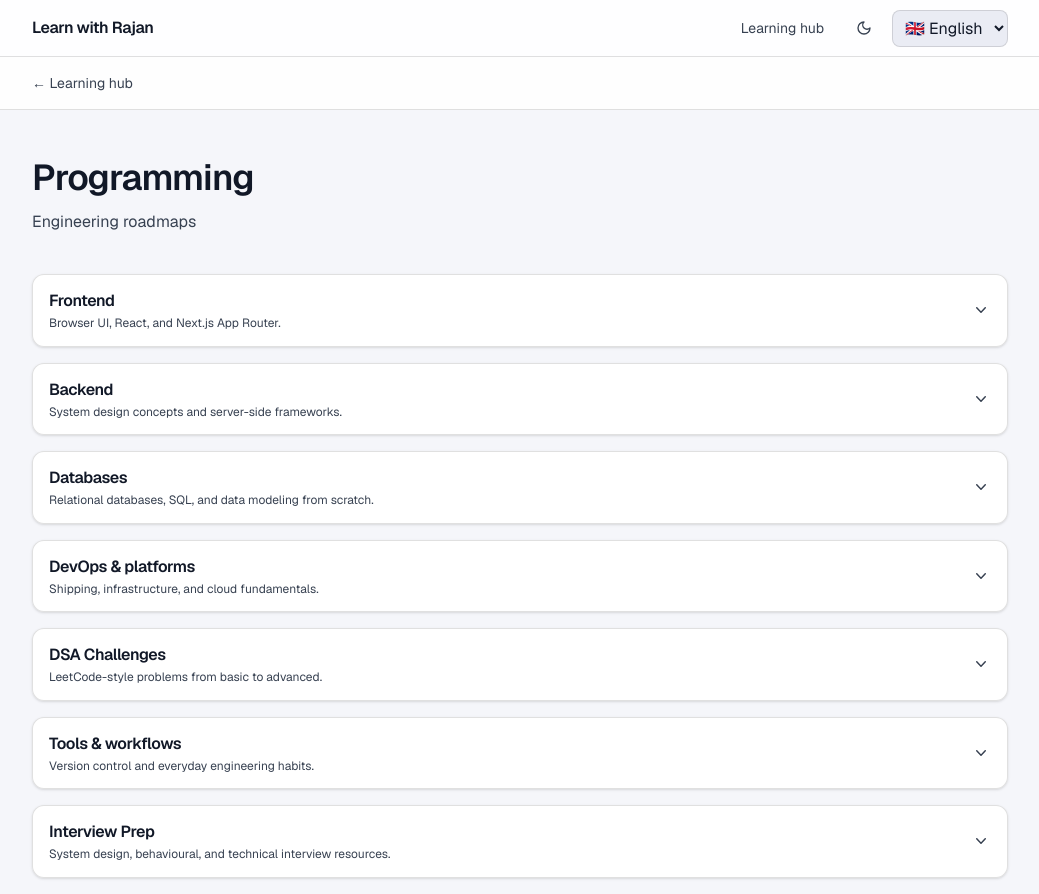
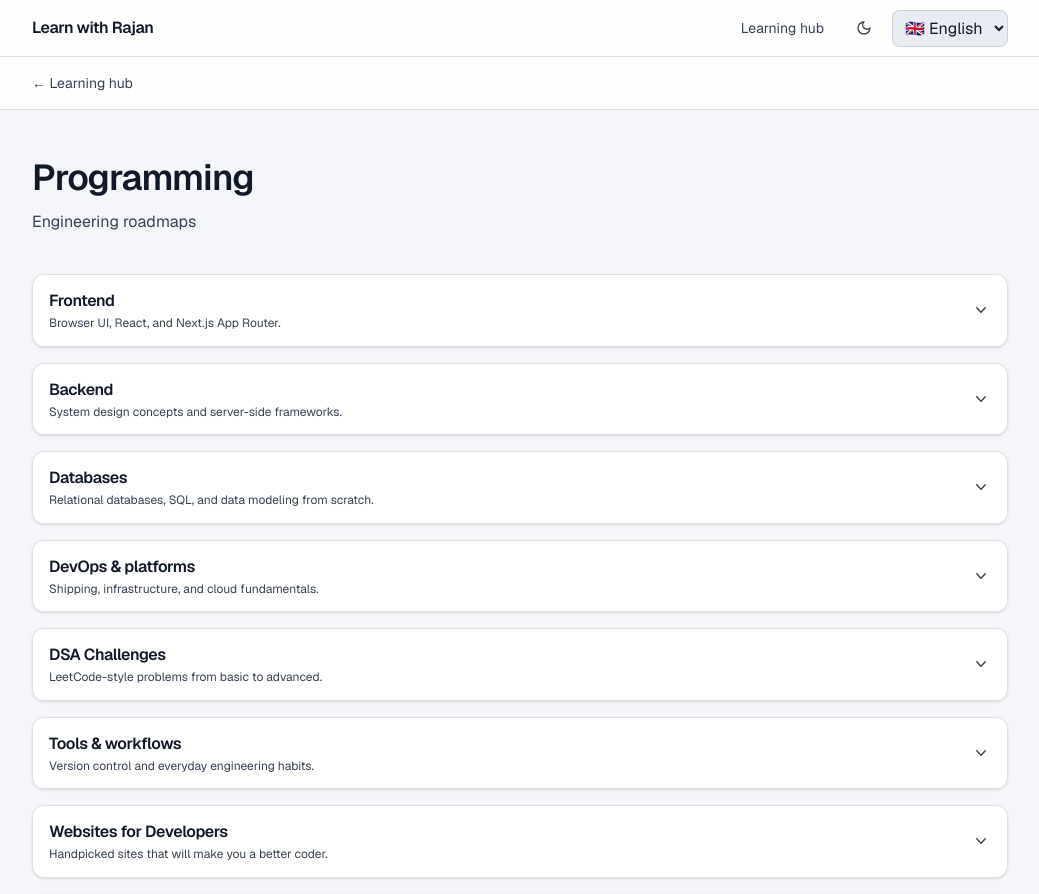
Before and after one commit to rznmgr630/learnwithrajan, a Next.js app: page /learn/programming in a window 1280 px wide. Shown: the top 894 px of the page, without its empty margins (120-1159 px from the left). Built offline with nearby package versions, Linux system fonts and the light colour scheme.

Commit message:
feat: add Developer Websites section to Programming tracks
Adds a new accordion section with 5 curated external links — Exercism,
VisuAlgo, Project Euler, Refactoring Guru, and Codewars — each with a
description, skill tags, and an external-link indicator.

```diff
--- a/components/learn/ProgrammingTracks.tsx
+++ b/components/learn/ProgrammingTracks.tsx
@@ -549,6 +549,92 @@ export function ProgrammingTracks() {
       </ProgrammingAccordionSection>
 
       <ProgrammingAccordionSection
+        sectionId={`${baseId}-websites`}
+        titleKey="hub.programming.groupWebsites"
+        hintKey="hub.programming.groupWebsitesHint"
+      >
+        {[
+          {
+            name: "Exercism",
+            url: "https://exercism.org",
+            subtitle: "Writing clean code, language fundamentals and feedback-driven learning",
+            tags: ["Clean Code", "79 Languages", "Mentorship"],
+          },
+          {
+            name: "VisuAlgo",
+            url: "https://visualgo.net",
+            subtitle: "Visualizing algorithms, understanding how DS actually work and debugging logic gaps",
+            tags: ["Algorithms", "Data Structures", "Visualizer"],
+          },
+          {
+            name: "Project Euler",
+            url: "https://projecteuler.net",
+            subtitle: "Mathematical thinking, problem decomposition and deep reasoning",
+            tags: ["Math", "Problem Solving", "Logic"],
+          },
+          {
+            name: "Refactoring Guru",
+            url: "https://refactoring.guru",
+            subtitle: "Code structure, design patterns intuition and clean code thinking",
+            tags: ["Design Patterns", "Refactoring", "Clean Code"],
+          },
+          {
+            name: "Codewars",
+            url: "https://codewars.com",
+            subtitle: "Thinking in edge cases, writing expressive code and reading others' solutions",
+            tags: ["Kata", "Edge Cases", "Code Review"],
+          },
+        ].map((site) => (
+          <a
+            key={site.name}
+            href={site.url}
+            target="_blank"
+            rel="noopener noreferrer"
+            className={learnHubCardClass}
+          >
+            <div className="flex items-start justify-between gap-3">
+              <div>
+                <h3 className="text-lg font-semibold tracking-tight text-[var(--text)] group-hover:text-[var(--accent)]">
+                  {site.name}
+                </h3>
+                <p className="mt-1 text-sm text-[var(--muted)]">{site.subtitle}</p>
+              </div>
+              <svg
+                className="mt-1 h-4 w-4 shrink-0 text-[var(--faint)]"
+                viewBox="0 0 20 20"
+                fill="currentColor"
+                aria-hidden
+              >
+                <path
+                  fillRule="evenodd"
+                  d="M4.25 5.5a.75.75 0 00-.75.75v8.5c0 .414.336.75.75.75h8.5a.75.75 0 00.75-.75v-4a.75.75 0 011.5 0v4A2.25 2.25 0 0112.75 17h-8.5A2.25 2.25 0 012 14.75v-8.5A2.25 2.25 0 014.25 4h5a.75.75 0 010 1.5h-5z"
+                  clipRule="evenodd"
+                />
+                <path
+                  fillRule="evenodd"
+                  d="M6.194 12.753a.75.75 0 001.06.053L16.5 4.44v2.81a.75.75 0 001.5 0v-4.5a.75.75 0 00-.75-.75h-4.5a.75.75 0 000 1.5h2.553l-9.056 8.194a.75.75 0 00-.053 1.06z"
+                  clipRule="evenodd"
+                />
+              </svg>
+            </div>
+            <div className="mt-4 flex flex-wrap gap-2">
+              {site.tags.map((tag) => (
+                <span
+                  key={tag}
+                  className="rounded-full border border-[var(--border)] bg-[color-mix(in_oklab,var(--elevated)_50%,transparent)] px-2.5 py-1 text-xs text-[var(--muted)]"
+                >
+                  {tag}
+                </span>
+              ))}
+            </div>
+            <span className="mt-4 block text-sm font-medium text-[var(--accent)] transition group-hover:brightness-110">
+              Visit website →
+            </span>
+          </a>
+        ))}
+      </ProgrammingAccordionSection>
+
+      <ProgrammingAccordionSection
         sectionId={`${baseId}-interview`}
         titleKey="hub.programming.groupInterview"
         hintKey="hub.programming.groupInterviewHint"
--- a/lib/i18n/catalog.ts
+++ b/lib/i18n/catalog.ts
@@ -477,6 +477,16 @@ export const UI_STRINGS = {
     en: "System design, behavioural, and technical interview resources.",
     np: "सिस्टम डिजाइन, व्यावहारिक, र प्राविधिक अन्तर्वार्ता स्रोतहरू।",
     jp: "システム設計・行動・技術面接リソース。",
+  },
+  "hub.programming.groupWebsites": {
+    en: "Websites for Developers",
+    np: "डेभलपरका लागि वेबसाइटहरू",
+    jp: "開発者向けウェブサイト",
+  },
+  "hub.programming.groupWebsitesHint": {
+    en: "Handpicked sites that will make you a better coder.",
+    np: "तपाईंलाई राम्रो कोडर बनाउने छानिएका साइटहरू।",
+    jp: "コーディング力を高める厳選サイト集。",
   },
   "hub.systemDesign.title": {
     en: "System Design",
```
